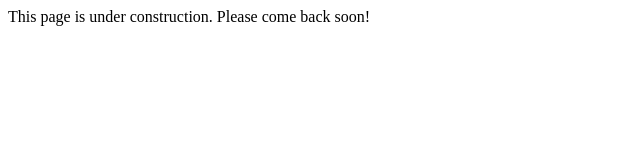
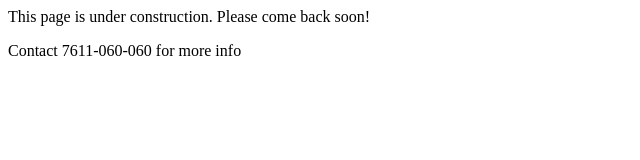
Before and after one commit to purandarfarms/purandarfarms.github.io, a plain HTML site: page index.html in a window 1280 px wide. Shown: the whole page, without its empty margins (0-640 px from the left). Drawn offline with Linux system fonts and the light colour scheme.

Commit message:
Update index.html

```diff
--- a/index.html
+++ b/index.html
@@ -5,5 +5,6 @@
 </head>
 <body>
 <p>This page is under construction. Please come back soon!</p>
+<p>Contact 7611-060-060 for more info</p>
 </body>
 </html>
```
